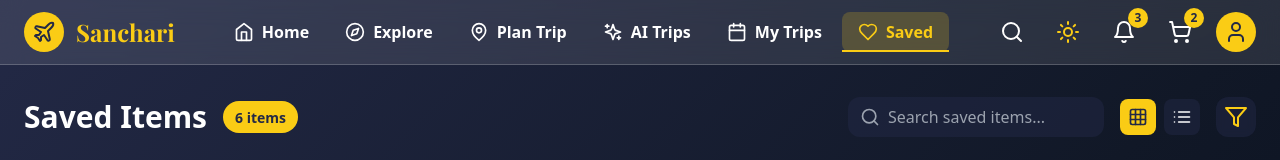
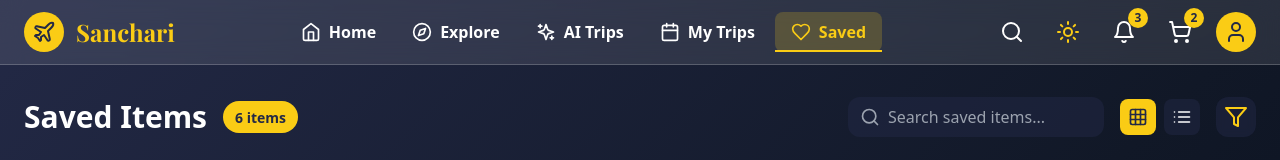
Before and after one commit to Pandavas106/sanchari, a React (Vite) app: page /saved in a window 1280 px wide. Shown: the top 160 px of the page. Built offline with nearby package versions, Linux system fonts and the light colour scheme; the HTML template or start-up script is replaced by a standard one.

Commit message:
Update Navbar - Change Plan Trip to AI Trips

```diff
--- a/src/components/common/BottomNavbar.jsx
+++ b/src/components/common/BottomNavbar.jsx
@@ -4,13 +4,9 @@ import { motion } from 'framer-motion'
 import {
   Home,
   Compass,
-  MapPin,
   Sparkles,
-  Calendar,
-  Heart,
   ShoppingCart,
-  User,
-  Plus
+  User
 } from 'lucide-react'
 import { useTheme } from '../../contexts/ThemeContext'
 
@@ -34,8 +30,8 @@ const BottomNavbar = ({ cartCount = 0 }) => {
     },
     {
       path: '/trip-planner',
-      label: 'Plan',
-      icon: Plus,
+      label: 'AI Trips',
+      icon: Sparkles,
       activeColor: isDark ? 'text-navy' : 'text-white',
       isSpecial: true
     },
--- a/src/components/common/Navbar.jsx
+++ b/src/components/common/Navbar.jsx
@@ -13,7 +13,6 @@ import {
   X,
   Home,
   Compass,
-  MapPin,
   Sparkles,
   Calendar,
   Heart,
@@ -47,15 +46,9 @@ const Navbar = ({
     },
     {
       path: '/trip-planner',
-      label: 'Plan Trip',
-      icon: MapPin,
-      description: 'Create your journey'
-    },
-    {
-      path: '/ai-trips',
       label: 'AI Trips',
       icon: Sparkles,
-      description: 'AI recommendations'
+      description: 'AI-powered trip planning'
     },
     {
       path: '/bookings',
```
